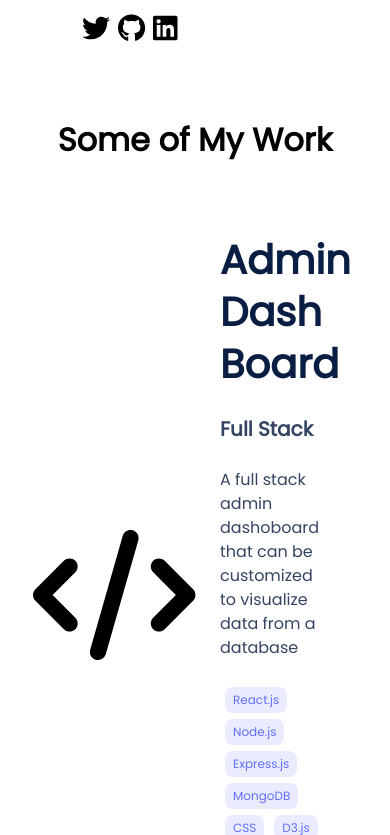
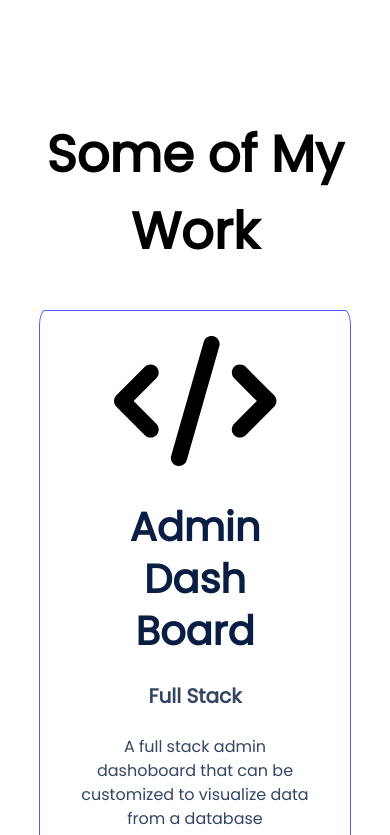
Before and after one commit to rahul-gg/My-Portfolio, a React (Create React App) app: page / in a window 390 px wide. Shown: the part 749-1584 px from the top of the page. Built offline with nearby package versions, Linux system fonts and the light colour scheme.

Commit message:
Made mobile responsive

```diff
--- a/src/App.css
+++ b/src/App.css
@@ -104,7 +104,7 @@ padding: 4px;
 #project-heading{
   font-family: 'Poppins', sans-serif;
   font-size: 32px;
-  width: 350px;
+  width: 500px;
   margin: 80px auto 40px auto;
   text-align: center;
 }
@@ -196,3 +196,29 @@ border: 1px solid var(--primary-b-400, #6070FF);
 background-color: var(--primary-b-400, #6474ff);
 color: white;
 }
+
+@media (min-width: 368px) and (max-width: 768px){
+
+
+  .project-div{
+    flex-direction: column;
+    border: 0.5px solid #4f60f6;
+    border-radius: 2%;
+    padding: 25px;
+  }
+
+  .right{
+    width: 100%;
+    align-items: center;
+    text-align: center;
+  }
+
+  #project-heading{
+    font-size: 3.2rem;
+    width: 368px;
+  }
+
+  .project-title{
+    text-align: center;
+  }
+}
--- a/src/components/Hero.jsx
+++ b/src/components/Hero.jsx
@@ -7,7 +7,7 @@ const Hero = () => {
     return (
         <div id="hero">
             <div id="hero-content">
-            <h1>I'm Rahul , <br />Glad to See You!</h1>
+            <h1>I'm Rahul,<br />Glad to See You!</h1>
             <p id="hero-desc">I’m a software developer! I can help you build a product , feature or website Look through some of my work and experience! If you like what you see and have a project you need coded, don’t hesitate to contact me.</p>
             <h4 id="connect">LET'S CONNECT</h4>
             <ul>
--- a/src/components/Project.jsx
+++ b/src/components/Project.jsx
@@ -5,7 +5,7 @@ import { faCode } from '@fortawesome/free-solid-svg-icons'
 const Project = (props) => {
 
     const listElements= props.projectData.projectTags.map(item=>{
-        return <li className="project-tag">{item}</li>
+        return <li className="project-tag" key={item.id}>{item.value}</li>
     })
 
     return (
--- a/src/projectData.js
+++ b/src/projectData.js
@@ -4,7 +4,10 @@ const projectData=[
         projectTitle: "Admin Dash Board",
         projectType: "Full Stack",
         projectDesc: "A full stack admin dashoboard that can be customized to visualize data from a database",
-        projectTags: ["React.js", "Node.js", "Express.js", "MongoDB", "CSS", "D3.js","RESTAPI"],
+        projectTags: [
+            {id:1,value:"React.js"},{id:2,value:"Node.js"}, {id:3,value:"Express.js"} , {id:4,value:"MongoDB"}, {id:5,value:"CSS"}, {id:6,value:"D3.js"}, {id:7,value:"RESTAPI"}
+
+        ],
         projectLink: "https://github.com/rahul-gg"
     },
 
@@ -13,7 +16,10 @@ const projectData=[
         projectTitle: "Netflix UI Clone",
         projectType: "FrontEnd",
         projectDesc: "A dynamic clone of Netflix's UI made by consuming a REST API to get the updated data on Netflix",
-        projectTags: ["JavaScript", "RESTAPI", "HTML", "CSS"],
+        projectTags:[
+            {id:1,value:"JavaScript"},{id:2,value:"HTML"}, {id:3,value:"CSS"} , {id:4,value:"RESTAPI"}
+        ],
+        //projectTags: ["JavaScript", "RESTAPI", "HTML", "CSS"],
         projectLink: "https://github.com/rahul-gg"
     },
 
@@ -22,7 +28,10 @@ const projectData=[
         projectTitle: "Burger PLace",
         projectType: "Full Stack",
         projectDesc: "An e-commerce site for selling burgers with authentication implemented",
-        projectTags: ["React.js", "Jest", "Enzyme", "Redux","JavaScript","CSS"],
+       // projectTags: ["React.js", "Jest", "Enzyme", "Redux","JavaScript","CSS"],
+       projectTags:[
+        {id:1,value:"React.js"},{id:2,value:"Jest"}, {id:3,value:"Enzyme"} , {id:4,value:"Redux"},{id:5,value:"JavaScript"} , {id:6,value:"CSS"}
+    ],
         projectLink: "https://react-myburger-07.firebaseapp.com/"
     }
 
```
Also changed, not shown: 1 other file (tests, documents, lock files or other folders).
